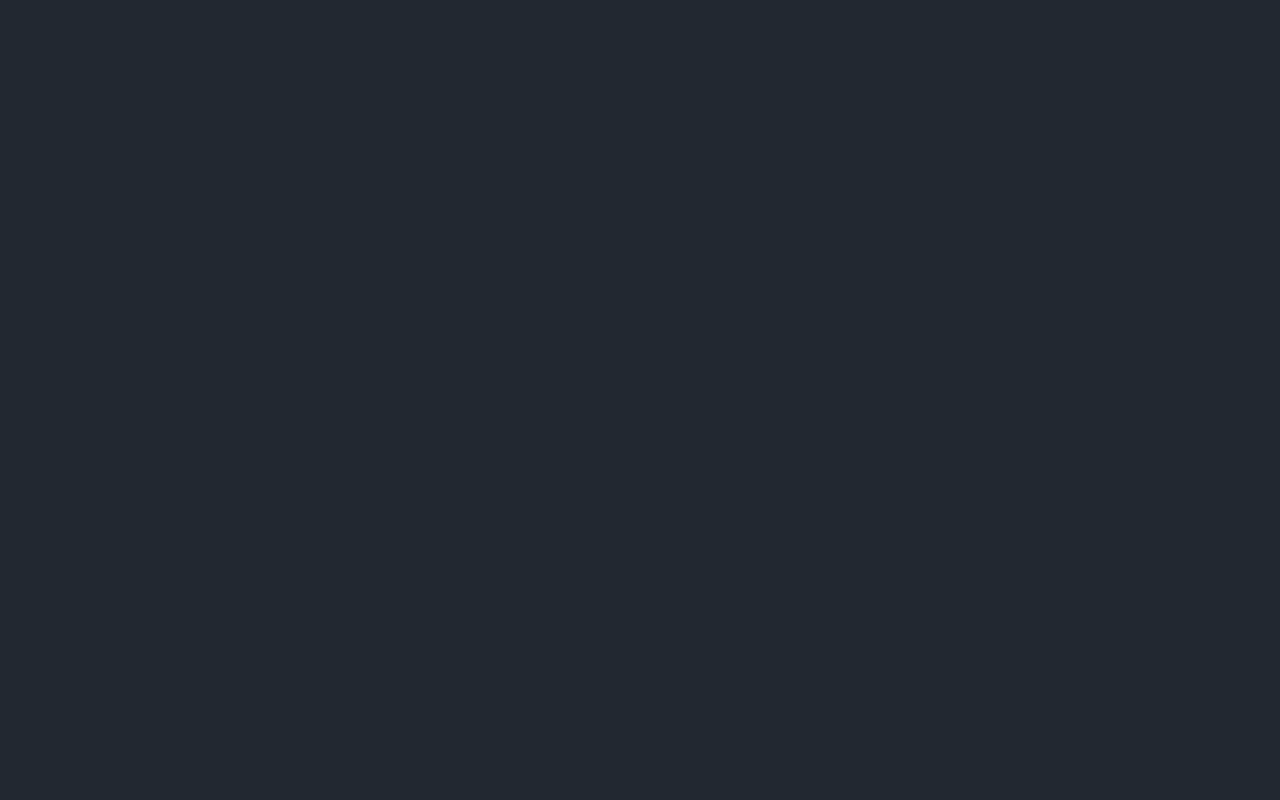
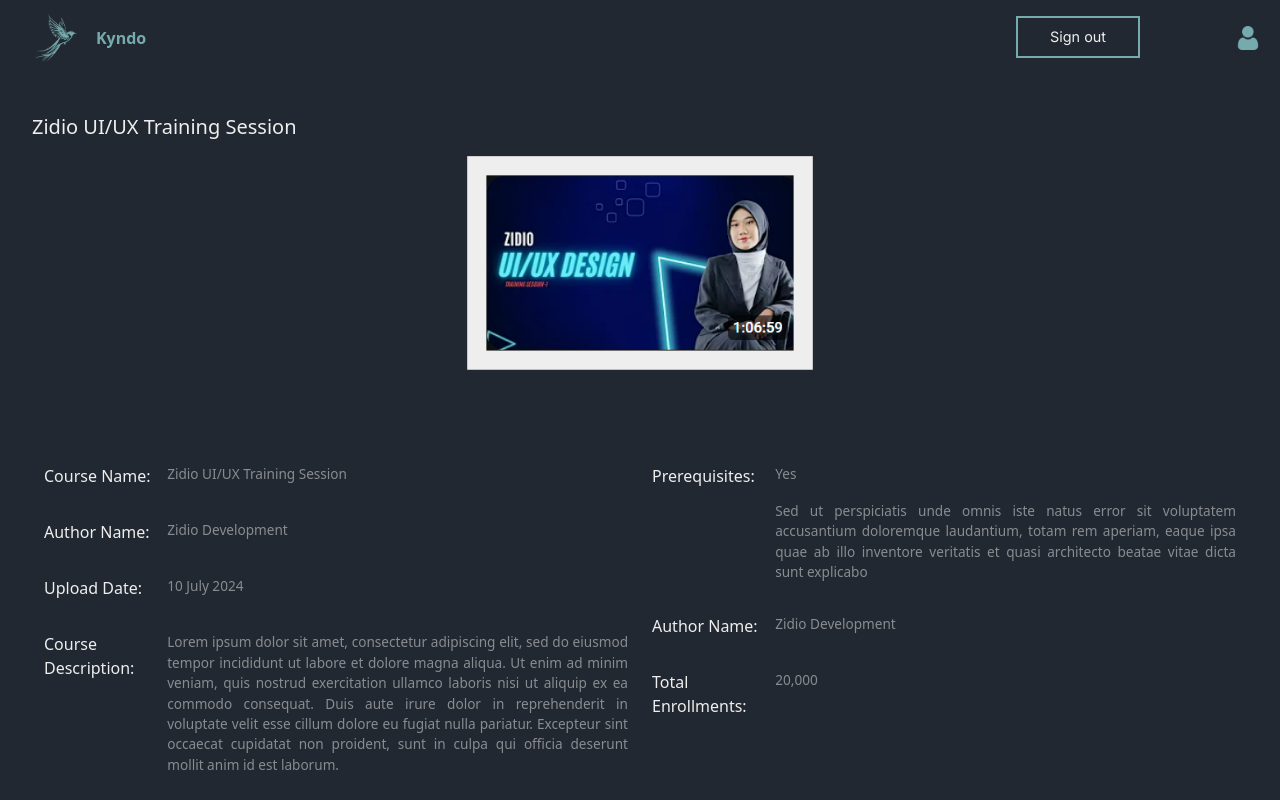
Before and after one commit to amit-vis/kyndo, a React (Create React App) app in the folder client/: page /student/enroll/1 in a window 1280 px wide. Before the commit this address had no page. Shown: the top 800 px of the page. Built offline with nearby package versions, Linux system fonts and the light colour scheme; no server answers.

Commit message:
enroll courses created

```diff
--- a/client/src/App.js
+++ b/client/src/App.js
@@ -19,6 +19,7 @@
 import CourseEnroll from './Components/CourseEnroll/CourseEnroll';
 import ViewCourse from './Components/ViewCourse';
 import ResetPassword from './Components/ResetPassword';
+import EnrollCourses from './Components/EnrollCourse/EnrollCourse';
 
 function App() {
   return (
@@ -33,7 +34,7 @@
           <Route path='/courses' element={<Courses />} />
           <Route path='/student-dashboard/:id' element={<StudentDashboard />} />
           <Route path='/tutor-dashboard/:id' element={<TutorDashboard />} />
-          <Route path='/tutor/manage-course/:id' element={<ManageCourses />} />
+          <Route path='/tutor/manage-course' element={<ManageCourses />} />
           <Route path='/tutor/upload-course/:id' element={<UploadCourse />} />
           <Route path='/tutor/update-course/:id' element={<UpdateCourse />} />
           <Route path='/student-profile/:id' element={<StudentProfile />} />
@@ -45,6 +46,7 @@
           <Route path="/reset/:token" element={<ResetPassword />} />
           <Route path='/student/course-enroll/:id' element={<CourseEnroll />} />
           <Route path='/student/view-course/:id' element={<ViewCourse />} />
+          <Route path='/student/enroll/:id' element={<EnrollCourses />} />
         </Routes>
       </Router>
       </Provider>
--- /dev/null
+++ b/client/src/Components/EnrollCourse/EnrollCourse.jsx
@@ -0,0 +1,109 @@
+import React, { useEffect, useState } from "react";
+import DashboardNavbar from "../DashboardNavbar";
+import thumbnail from '../../assets/thumbnail.png';
+import Footer from "../Footer";
+import { useNavigate, useParams } from "react-router-dom";
+import SyllabusViewer from "../SyllabusViewer";
+import { useDispatch, useSelector } from "react-redux";
+import { courseSelector, getSinglecourse } from "../../redux/reducer/tutorReducer";
+import { getUser, userSelector } from "../../redux/reducer/formReducer";
+
+export default function EnrollCourses() {
+    const {id} = useParams();
+    const dispatch = useDispatch()
+    const navigate = useNavigate();
+    const {singleCourseData, status, error} = useSelector(courseSelector);
+    const {userData} = useSelector(userSelector)
+
+    useEffect(()=>{
+        dispatch(getSinglecourse(id))
+        dispatch(getUser())
+    },[dispatch])
+    const updateCourse = () => {
+        navigate(`/tutor/update-course/${singleCourseData?._id}`);
+    }
+
+
+
+    const [syllabusVisible, setSyllabusVisible] = useState(false);
+
+    const viewSyllabus = () => {
+        document.getElementById('manage-course').classList.add('blur');
+        setSyllabusVisible(true);
+    }
+    const dateObject = new Date(singleCourseData?.createdAt)
+    const formatedDate = dateObject.toLocaleDateString("en-us",{
+        year: "numeric",
+        month: "long",
+        day: "numeric"
+    })
+
+    const closeSyllabus = () => {
+        document.getElementById('manage-course').classList.remove('blur');
+        setSyllabusVisible(false);
+    }
+
+    return(
+        <>
+        <DashboardNavbar user="tutor" />
+        <SyllabusViewer findData={singleCourseData} visible={syllabusVisible} closeSyllabus={closeSyllabus}  />
+        <div id="manage-course" className="manage-course">
+            <div className="courses-head">{singleCourseData?singleCourseData.title:"Zidio UI/UX Training Session"}</div>
+            <div className="course-thumbnail">
+                {/* courses */}
+                <div className="course">
+                    <div className="course-card">
+                        {/* thumbnail */}
+                        <img src={singleCourseData?singleCourseData.courseThumbnail:thumbnail} alt={singleCourseData?.title}
+                            data-course="Zidio UI/UX Training Session" />
+                    </div>
+                </div>
+            </div>
+            <div className="row course-desc">
+                <div className="col-sm-12 col-md-6 col-lg-6">
+                    <div className="sub-des">
+                        <p className="subtitle">Course Name:</p>
+                        <p className="subtitle-content">{singleCourseData?singleCourseData.title:"Zidio UI/UX Training Session"}</p>
+                    </div>
+                    <div className="sub-des">
+                        <p className="subtitle">Author Name:</p>
+                        <p className="subtitle-content">{singleCourseData?singleCourseData.author:"Zidio Development"}</p>
+                    </div>
+                    <div className="sub-des">
+                        <p className="subtitle">Upload Date:</p>
+                        <p className="subtitle-content">{singleCourseData?formatedDate:"10 July 2024"}</p>
+                    </div>
+                    <div className="sub-des">
+                        <p className="subtitle">Course Description:</p>
+                        <p className="subtitle-content">{singleCourseData?singleCourseData.description:"Lorem ipsum dolor sit amet, consectetur adipiscing elit, sed do eiusmod tempor incididunt ut labore et dolore magna aliqua. Ut enim ad minim veniam, quis nostrud exercitation ullamco laboris nisi ut aliquip ex ea commodo consequat. Duis aute irure dolor in reprehenderit in voluptate velit esse cillum dolore eu fugiat nulla pariatur. Excepteur sint occaecat cupidatat non proident, sunt in culpa qui officia deserunt mollit anim id est laborum."}</p>
+                    </div>
+                </div>
+                <div className="col-md-6 col-lg-6 col-sm-12">
+                    <div className="sub-des">
+                        <p className="subtitle">Prerequisites:</p>
+                        <div className="subtitle-content">
+                            <p>Yes</p>
+                            {/* if prequisites is yes, then show the following text, else set display to none */}
+                            <p>{singleCourseData?singleCourseData.prerequisites:"Sed ut perspiciatis unde omnis iste natus error sit voluptatem accusantium doloremque laudantium, totam rem aperiam, eaque ipsa quae ab illo inventore veritatis et quasi architecto beatae vitae dicta sunt explicabo"}</p>
+                        </div>
+                    </div>
+                    <div className="sub-des">
+                        <p className="subtitle">Author Name:</p>
+                        <p className="subtitle-content">{singleCourseData?singleCourseData.author:"Zidio Development"}</p>
+                    </div>
+                    <div className="sub-des">
+                        <p className="subtitle">Total Enrollments:</p>
+                        <p className="subtitle-content">20,000</p>
+                    </div>
+                </div>
+            </div>
+
+            <div className="row">
+
+                <div className="col-lg-12 col-md-12 col-sm-12"><button className="btn update" onClick={updateCourse}>Enroll</button></div>
+            </div>
+        </div>
+        <Footer />
+        </>
+    )
+}
```
